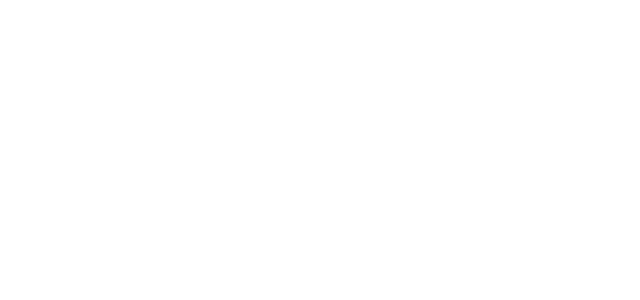
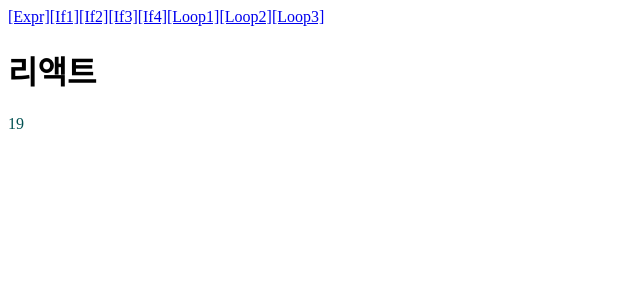
Before and after one commit to kyeonggu/03-jsx, a React (Create React App) app: page /expr in a window 1280 px wide. Shown: the top 300 px of the page, without its empty margins (0-640 px from the left). Built offline with nearby package versions, Linux system fonts and the light colour scheme.

Commit message:
20221125 수업내용

```diff
--- a/src/App.js
+++ b/src/App.js
@@ -1,9 +1,36 @@
 import { Link, Routes, Route } from "react-router-dom";
+import Expr from "./components/Expr";
+import If1 from "./components/If1";
+import If2 from "./components/If2";
+import If3 from "./components/If3";
+import If4 from "./components/If4";
+import Loop1 from "./components/Loop1";
+import Loop2 from "./components/Loop2";
+import Loop3 from "./components/Loop3";
 
 function App() {
   return (
     <div className="App">
+      <Link to="/expr">[Expr]</Link>
+      <Link to="/if1">[If1]</Link>
+      <Link to="/if2">[If2]</Link>
+      <Link to="/if3">[If3]</Link>
+      <Link to="/if4">[If4]</Link>
+      <Link to="/loop1">[Loop1]</Link>
+      <Link to="/loop2">[Loop2]</Link>
+      <Link to="/loop3">[Loop3]</Link>
 
+
+      <Routes>
+        <Route path="/expr" element={<Expr />}></Route>
+        <Route path="/if1" element={<If1 />}></Route>
+        <Route path="/if2" element={<If2 />}></Route>
+        <Route path="/if3" element={<If3 />}></Route>
+        <Route path="/if4" element={<If4 />}></Route>
+        <Route path="/loop1" element={<Loop1 />}></Route>
+        <Route path="/loop2" element={<Loop2 />}></Route>
+        <Route path="/loop3" element={<Loop3 />}></Route>
+      </Routes>
     </div>
   );
 }
--- a/src/components/Expr.js
+++ b/src/components/Expr.js
@@ -1,9 +1,15 @@
-const Expr = () => {
+const $TM_FILENAME_BASE = () => {
+
+    const name = "리액트";
+    const age = 19;
+    const color = "#015152";
+
     return (
         <>
-            Hello World!
+            <h1>{name}</h1>
+            <font color={color}>{age}</font>
         </>
     )
 }
 
-export default Expr;
+export default $TM_FILENAME_BASE;
--- /dev/null
+++ b/src/components/If1.js
@@ -0,0 +1,9 @@
+const If1 = () => {
+    return (
+        <>
+
+        </>
+    )
+}
+
+export default If1
--- /dev/null
+++ b/src/components/If2.js
@@ -0,0 +1,9 @@
+const If2 = () => {
+    return (
+        <>
+
+        </>
+    )
+}
+
+export default If2
--- /dev/null
+++ b/src/components/If3.js
@@ -0,0 +1,9 @@
+const If3 = () => {
+    return (
+        <>
+
+        </>
+    )
+}
+
+export default If3
--- /dev/null
+++ b/src/components/If4.js
@@ -0,0 +1,9 @@
+const If4 = () => {
+    return (
+        <>
+
+        </>
+    )
+}
+
+export default If4
--- /dev/null
+++ b/src/components/Loop1.js
@@ -0,0 +1,9 @@
+const Loop1 = () => {
+    return (
+        <>
+
+        </>
+    )
+}
+
+export default Loop1;
--- /dev/null
+++ b/src/components/Loop2.js
@@ -0,0 +1,9 @@
+const Loop2 = () => {
+    return (
+        <>
+
+        </>
+    )
+}
+
+export default Loop2;
--- /dev/null
+++ b/src/components/Loop3.js
@@ -0,0 +1,9 @@
+const Loop3 = () => {
+    return (
+        <>
+
+        </>
+    )
+}
+
+export default Loop3;
```
